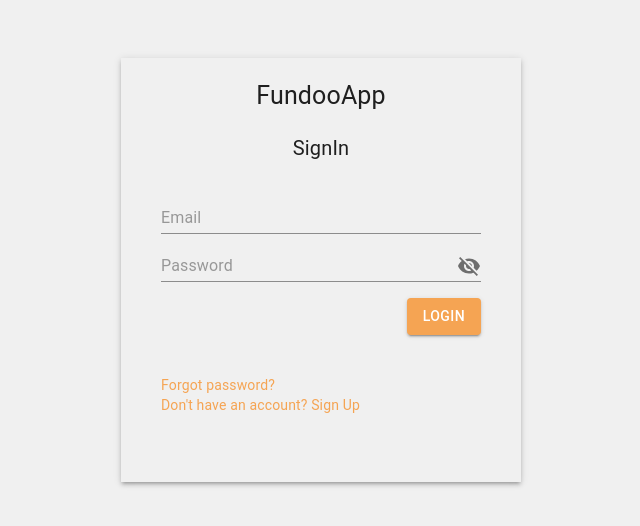
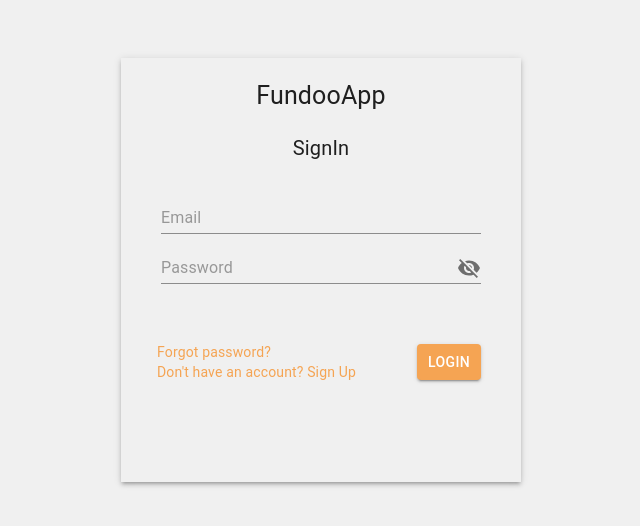
Before and after one commit to saurabhgavali23/FundooApp-ReactJs, a React (Create React App) app: page /login in a window 1280 px wide. Shown: the part 130-656 px from the top of the page, without its empty margins (319-959 px from the left). Built offline with nearby package versions, Linux system fonts and the light colour scheme; no server answers.

Commit message:
[Saurabh] Refactor: Login page css

```diff
--- a/src/pages/login/Login.js
+++ b/src/pages/login/Login.js
@@ -116,16 +116,8 @@ const Login2 = ({ openSnackBar }) => {
                   {passwordError ? passwordText : null}
                 </div>
               </div>
+              </div>
               <div className={classes.button}>
-                <Button
-                  variant="contained"
-                  color="primary"
-                  onClick={handleData}
-                >
-                  Login
-                </Button>
-              </div>
-            </div>
             <Grid container className={classes.link}>
               <Grid item xs>
                 <Link href="/send-email" variant="body2">
@@ -138,6 +130,14 @@ const Login2 = ({ openSnackBar }) => {
                 </Link>
               </Grid>
             </Grid>
+            <Button
+                  variant="contained"
+                  color="primary"
+                  onClick={handleData}
+                >
+                  Login
+                </Button>
+            </div>
           </form>
         </Box>
       </div>
--- a/src/pages/login/loginStyles.js
+++ b/src/pages/login/loginStyles.js
@@ -7,7 +7,7 @@ export default makeStyles((theme)=>
         flexDirection: "column",
         alignItems: "center",
         justifyContent: "center",
-        width: "100%",
+        width: "100wh",
         height: "100vh",
     },
     formDivLogin:{
@@ -33,21 +33,23 @@ export default makeStyles((theme)=>
         margin: "10%"
     },
     emailContainer:{
-        marginBottom: "05%"
+        height: '50px'
     },
     emailInput:{
         width: "100%",
     },
     passwordContainer:{
-        marginBottom: "5%"
+        height: '50px',
+        alignItems: 'center'
     },
     passwordInput:{
         width: "100%",
     },
     button:{
         display: "flex",
-        justifyContent: "flex-end",
-        marginTop: "5%"
+        alignItems: 'center',
+        justifyContent: 'center',
+        marginRight: '10%'
     },
     inputError:{
         color: "red",
```
